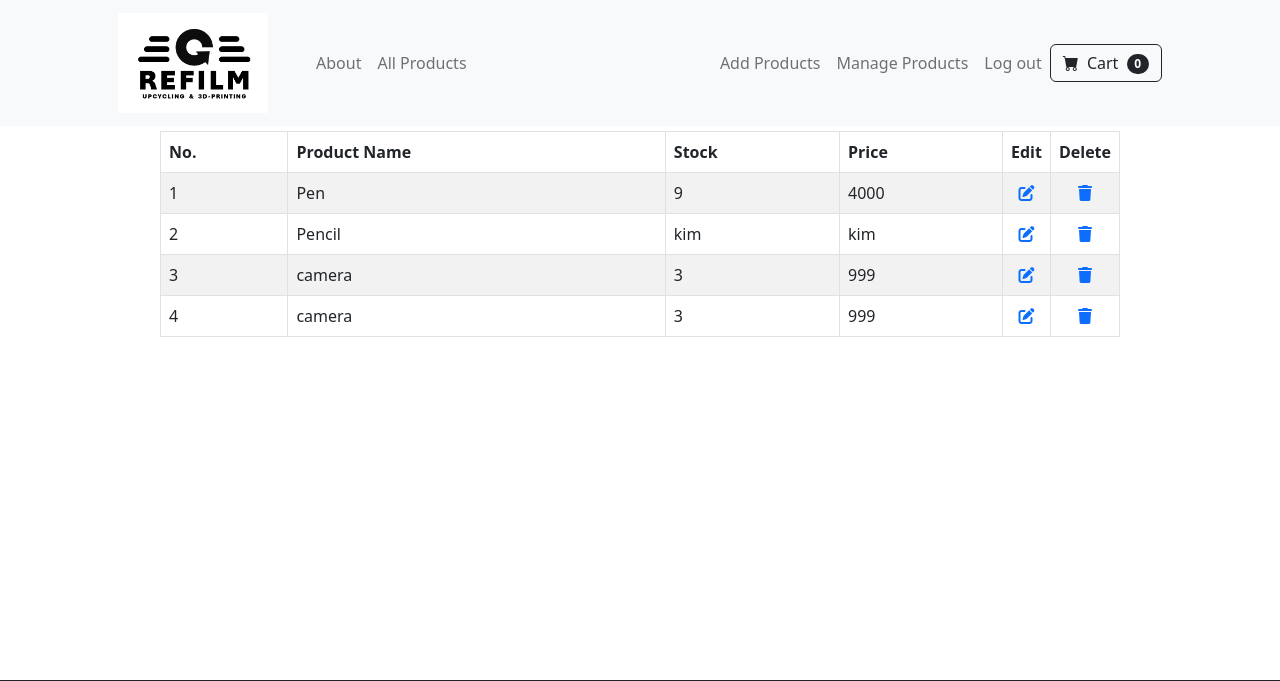
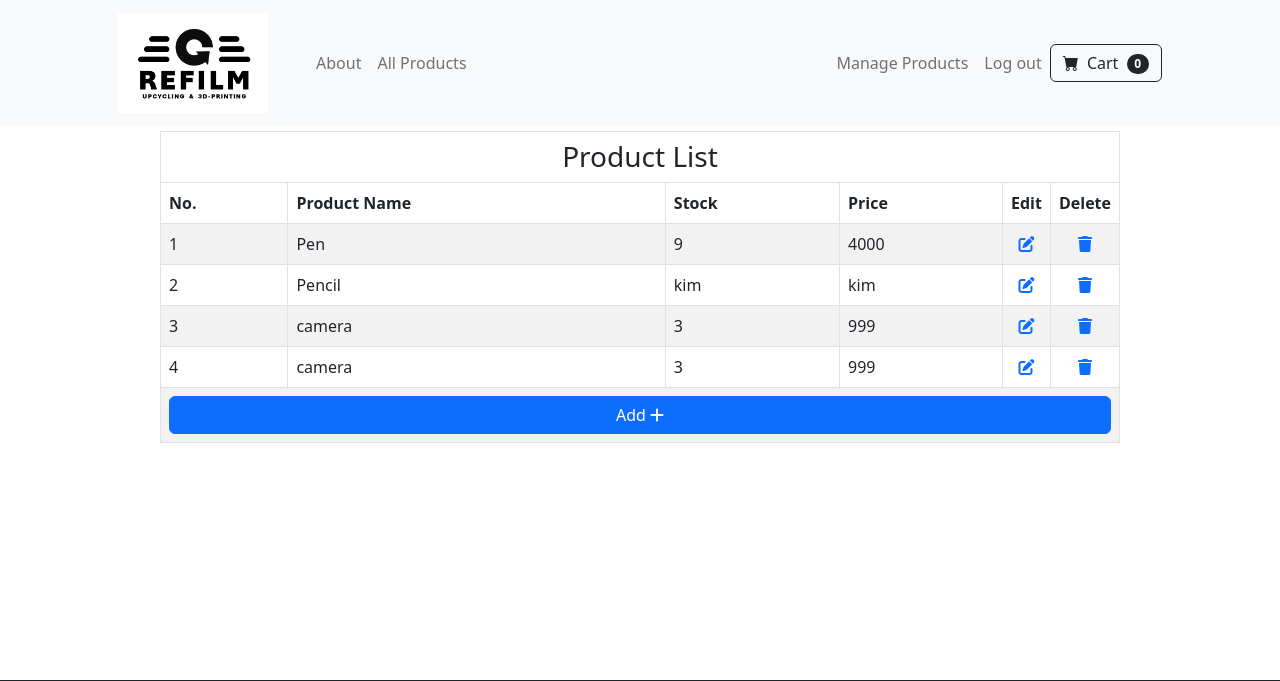
Before and after one commit to Prism194/-------, a Flask app: page /manage in a window 1280 px wide. Shown: the top 681 px of the page. Run offline with Flask 3, Linux system fonts and the light colour scheme; a user stored in the database is signed in; some libraries are stand-ins or nearby versions.

Commit message:
relocated the add function button

```diff
--- a/templates/layout.html
+++ b/templates/layout.html
@@ -32,7 +32,6 @@
                     {% if session["user_id"] %}
                         <ul class="navbar-nav ml-auto mb-2 mb-lg-0 ms-lg-4">
                             {% if session["user_id"] == 3 %}
-                                <li class="nav-item"><a class="nav-link" href="/add">Add Products</a></li>
                                 <li class="nav-item"><a class="nav-link" href="/manage">Manage Products</a></li>
                             {% endif %}
                             <li class="nav-item"><a class="nav-link" href="/logout">Log out</a></li>
--- a/templates/manage.html
+++ b/templates/manage.html
@@ -5,8 +5,12 @@
 {% endblock %}
 
 {% block content %}
+
     <table class="table table-striped table-bordered mx-auto" style="width : 75%; height:fit-content; margin-top: 5px">
         <thead>
+            <tr>
+                <th colspan="6" class="text-center h3">Product List</th>
+            </tr>
             <tr>
                 <th>No.</th>
                 <th>Product Name</th>
@@ -27,7 +31,11 @@
                     <td style="text-align:center"><a href="edit/{{ product.product_id }}"><i class="fa-solid fa-pen-to-square"></i></a></td>
                     <td style="text-align:center"><a href="delete/{{ product.product_id }}"><i class="fa-solid fa-trash"></i></a></td>
                 </tr>
+
             {% endfor %}
+            <tr>
+                <th colspan="6"><a href="/add" class="btn btn-primary" style="width:100%; height:100%">Add <i class="fa-solid fa-plus"></i></a>  </th>
+            </tr>
         </tbody>
     </table>
 {% endblock %}
```
